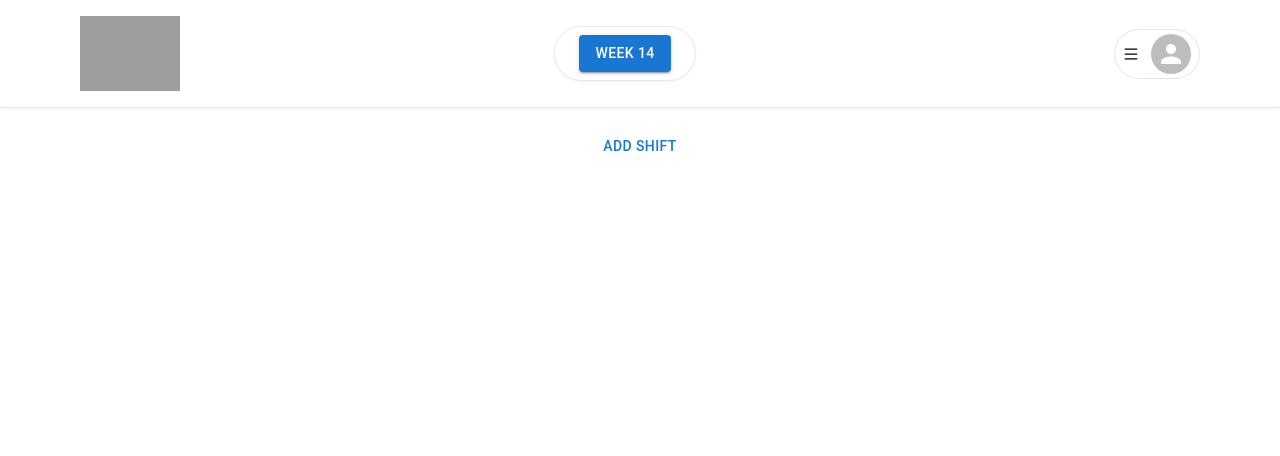
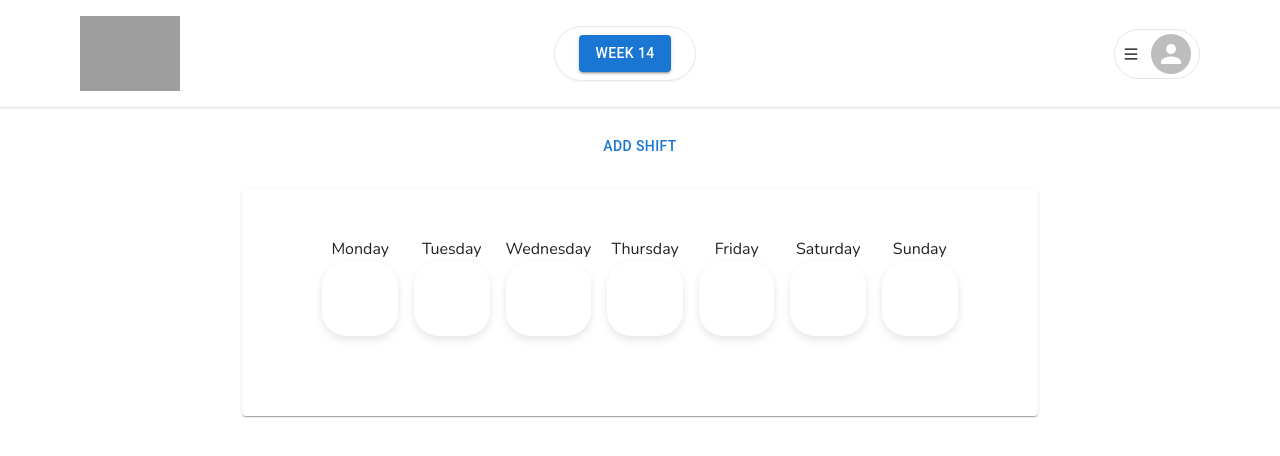
Before and after one commit to Rius2g/Paytrack, a Next.js app in the folder frontend/: page / in a window 1280 px wide. Shown: the top 456 px of the page. Built offline with nearby package versions, Linux system fonts and the light colour scheme; grey boxes are pictures that could not be loaded.

Commit message:
day grid and job display

```diff
--- /dev/null
+++ b/frontend/app/Components/Jobs/Jobs.tsx
@@ -0,0 +1,39 @@
+'use client';
+
+import { IJob } from "@/app/Helper/Modules"
+import { useState } from "react"
+import { Stack } from "@mui/material"
+import TextField from "@mui/material/TextField";
+
+
+
+
+
+const Jobs = (props:{job:IJob}) => {
+    const [ payRate, setPayRate ] = useState<number>(props.job.PayRate);
+    const [ jobName, setJobName ] = useState<string>(props.job.JobName);
+
+
+    const handlePayRateChange = (event: React.ChangeEvent<HTMLInputElement>) => {
+        setPayRate(Number(event.target.value));
+        props.job.PayRate = Number(event.target.value);
+    };
+
+    const handleJobNameChange = (event: React.ChangeEvent<HTMLInputElement>) => {
+        setJobName(event.target.value);
+        props.job.JobName = event.target.value;
+    };
+
+
+    return (
+        <div>
+            <Stack spacing={1} >
+                <TextField id="outlined-basic" label="Job Name" variant="outlined" value={jobName} onChange={handleJobNameChange}/>
+                <TextField id="outlined-basic" label="Payrate" variant="outlined" value={payRate} onChange={handlePayRateChange}/>
+            </Stack>
+        </div>
+
+    )
+}
+
+export default Jobs
--- /dev/null
+++ b/frontend/app/Components/Jobs/JobsList.tsx
@@ -0,0 +1,18 @@
+'use client';
+
+
+import { IJob } from "@/app/Helper/Modules"
+import Jobs from "./Jobs"
+
+const JobList = (props:{joblist:IJob[]}) => {
+    return (
+        <div>
+            {props.joblist.map((job:IJob) => {
+                return <Jobs key={job.JobID} job={job}/>
+            })
+            }
+        </div>
+    )
+}
+
+export default JobList
--- /dev/null
+++ b/frontend/app/Components/Modals/JobModal.tsx
@@ -0,0 +1,75 @@
+'use client';
+
+import * as React from 'react';
+import Box from '@mui/material/Box';
+import Modal from '@mui/material/Modal';
+import Button from '@mui/material/Button';
+import { useState } from 'react';
+import CustomButton from '../Button';
+import JobList from '../Jobs/JobsList';
+import { IJob } from '@/app/Helper/Modules';
+import { Stack } from '@mui/material';
+
+const style = {
+  position: 'absolute' as 'absolute',
+  top: '50%',
+  left: '50%',
+  transform: 'translate(-50%, -50%)',
+  width: 400,
+  bgcolor: 'background.paper',
+  border: '2px solid #000',
+  boxShadow: 24,
+  pt: 2,
+  px: 4,
+  pb: 3,
+};
+
+export default function JobModal() {
+  const [ open, setOpen ] = useState(false);
+  const [ jobs, setJobs ] = useState<IJob[]>([]);
+
+  const handleOpen = () => {
+    //api call to fetch jobs
+    setOpen(true);
+  };
+
+  const handleClose = () => {
+    setOpen(false);
+  };
+
+  const handleNewJob = () => {
+    //api call here
+    var newJob: IJob = {
+      JobID: jobs.length + 1,
+      JobName: "New Job",
+      PayRate: 0,
+      UiD: 1
+    }
+    setJobs([...jobs, newJob]);
+  }
+
+
+  return (
+    <div>
+       {/* style this button */}
+      <Button onClick={handleOpen}>Jobs</Button>
+      <Modal
+        open={open}
+        onClose={handleClose}
+        aria-labelledby="parent-modal-title"
+        aria-describedby="parent-modal-description"
+      >
+        <Box sx={{ ...style, width: 400 }}>
+          <Stack spacing={1} >
+        <JobList joblist={jobs} />
+         <CustomButton
+            onClick={handleNewJob}
+            label="Add new job"
+            outline
+            />
+          </Stack>
+        </Box>
+      </Modal>
+    </div>
+  );
+}
--- a/frontend/app/Components/Navbar/Usermenu.tsx
+++ b/frontend/app/Components/Navbar/Usermenu.tsx
@@ -3,8 +3,9 @@
 import { Avatar } from '@mui/material';
 import { AiOutlineMenu } from 'react-icons/ai'
 import { useCallback, useState } from 'react';
-import LoginModal from './LoginModal';
-import RegisterModal from './RegisterModal';
+import LoginModal from '../Modals/LoginModal';
+import RegisterModal from '../Modals/RegisterModal';
+import JobModal from '../Modals/JobModal';
 
 
 const UserMenu = () => {
@@ -79,6 +80,7 @@ const UserMenu = () => {
                     <>
                 <LoginModal />
                 <RegisterModal />
+                <JobModal />
                     </>
                 </div>
                 </div>
--- a/frontend/app/Components/Shifts/Shift.tsx
+++ b/frontend/app/Components/Shifts/Shift.tsx
@@ -1,9 +1,7 @@
 import React, { useState } from 'react';
 import { IShift } from '@/app/Helper/Modules';
 import dayjs, { Dayjs } from 'dayjs';
-import { convert_dbDate2Frontend } from '@/app/Helper/Functions';
 import { number_to_timeString } from '@/app/Helper/Functions';
-import { date_instance } from '@/app/Helper/Modules';
 import DatePick from '../Calender/DatePicker';
 import TimePickers from '../Calender/TimePicker';
 import { Stack } from '@mui/material';
@@ -23,7 +21,10 @@ const Shift = (props: { shift: IShift }) => {
 
   return (
     <div style={{ width: '195px' }}>
-      <Stack spacing={1} >
+      <Stack spacing={1}>
+       <div className="font-bold text-black text-center flex-center">
+        {props.shift.JobName}
+        </div>
         <DatePick shift={props.shift} />
         <TimePickers shift={props.shift}/>
       </Stack>
--- /dev/null
+++ b/frontend/app/Components/Shifts/WorkDay.tsx
@@ -0,0 +1,37 @@
+import React from 'react';
+import { IShift, IDate } from '@/app/Helper/Modules';
+import Shift from './Shift';
+import weekOfTheYearPlugin from 'dayjs/plugin/weekOfYear';
+import dayjs from 'dayjs';
+import { convert_dbDate2Frontend } from '@/app/Helper/Functions';
+import { Stack } from '@mui/material';
+
+dayjs.extend(weekOfTheYearPlugin);
+
+export default function ReturnWorkDay(props:{shiftList:IShift[], day:number, date:IDate, Refresh:() => void, Delete:(id:number) => void}){
+
+    return (
+        <div>
+            <Stack justifyContent="center" alignItems="center" spacing={6}>
+            {props.shiftList.map((shift) => {
+                let date = convert_dbDate2Frontend(shift.ShiftDate);
+                if (date.day() === props.day && date.week() === props.date.week && date.year() === props.date.year){
+                    return (
+                        <div key={shift.ShiftID + shift.ShiftDate}>
+                            <Shift shift={shift}/>
+                        </div>
+                    )
+                }
+                else if (date.day() === props.day && date.week() === props.date.week+1 && date.year() === props.date.year){
+                    return (
+                        <div key={shift.ShiftID + shift.ShiftDate}>
+                        <Shift shift={shift}/>
+                    </div>
+                    )
+                }
+            }
+            )}
+            </Stack>
+        </div>
+    )
+}
--- a/frontend/app/Helper/Modules.tsx
+++ b/frontend/app/Helper/Modules.tsx
@@ -16,6 +16,7 @@ interface IShift {
     ShiftBreakTime: number;
     UiD: number;
     JobbId: number;
+    JobName: string;
 }
 
 interface IDate
@@ -28,6 +29,15 @@ interface IDate
     endOf: Dayjs,
     startOf: Dayjs
 };
+
+interface IJob {
+    JobID: number;
+    JobName: string;
+    PayRate: number;
+    UiD: number;
+
+}
+
 
 
 var date_instance:IDate = {
@@ -42,4 +52,4 @@ var date_instance:IDate = {
 
 
 export { date_instance };
-export type { IShift, IDate }
+export type { IShift, IDate, IJob }
--- a/frontend/app/page.tsx
+++ b/frontend/app/page.tsx
@@ -6,6 +6,9 @@ import { useState } from "react"
 import { Button } from "@mui/material";
 import { Stack } from "@mui/material";
 import convert_date2db from "./Helper/Functions";
+import { Paper, Box, Grid } from "@mui/material";
+import ReturnWorkDay from "./Components/Shifts/WorkDay";
+
 
 export default function Home() {
   const [shiftList, setShiftList] = useState<IShift[]>([])
@@ -18,10 +21,21 @@ export default function Home() {
       ShiftEndTime: 1030,
       ShiftBreakTime: 1,
       UiD: 1,
-      JobbId: 1
+      JobbId: 1,
+      JobName: "Job name"
     }
     setShiftList([...shiftList, newShift])
   }
+
+  const daysOfWeek = [
+    { name: "Monday", dayIndex: 1 },
+    { name: "Tuesday", dayIndex: 2 },
+    { name: "Wednesday", dayIndex: 3 },
+    { name: "Thursday", dayIndex: 4 },
+    { name: "Friday", dayIndex: 5 },
+    { name: "Saturday", dayIndex: 6 },
+    { name: "Sunday", dayIndex: 0 },
+  ];
 
 
   return (
@@ -40,9 +54,27 @@ export default function Home() {
      border-x-[1px]
      sm:block"
     onClick={addShift}>Add Shift</Button>
-    <h1>
-      <ShiftList shiftList={shiftList}/>
-    </h1>
+       <Paper>
+       <Box p={10} sx={{ width: "100%", height: "100%" }}>
+        <Grid container spacing={2} alignItems="stretch">
+          {daysOfWeek.map(({ name, dayIndex }) => (
+            <Grid key={dayIndex} item xs={20} sm>
+              <Box mt={-4} textAlign="center">{name}</Box>
+              <Box sx={{
+                borderRadius: '25px',
+                overflow: "auto",
+                color: "black",
+                boxShadow: "0 4px 8px rgba(0, 0, 0, 0.1)",
+                padding: "1cm",
+                height: "80%", // Added height property to allow the Box component to stretch to fill the available space
+              }} alignSelf="stretch">
+                <ReturnWorkDay shiftList={shiftList} day={dayIndex} date={date_instance} Refresh={() => { }} Delete={() => { }} />
+              </Box>
+            </Grid>
+          ))}
+        </Grid>
+      </Box>
+    </Paper>
     </Stack>
     </div>
     </>
```
Also changed, not shown: frontend/app/Components/Modals/LoginModal.tsx (renamed from frontend/app/Components/Navbar/LoginModal.tsx), frontend/app/Components/Modals/RegisterModal.tsx (renamed from frontend/app/Components/Navbar/RegisterModal.tsx).
